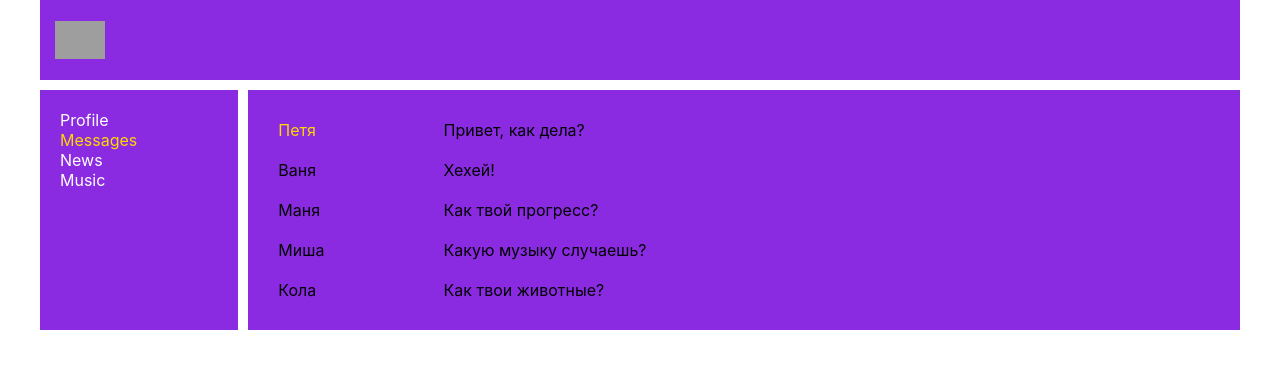
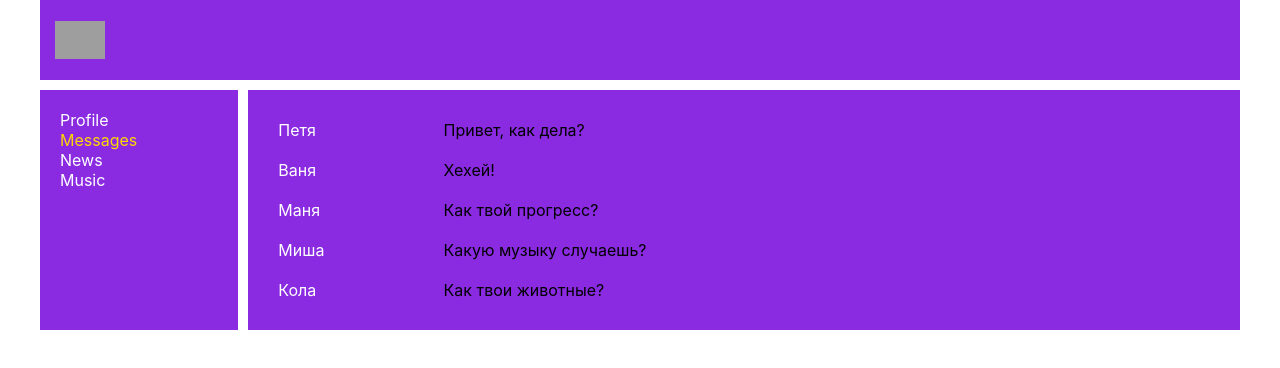
Before and after one commit to LitvintsevIgor/SocialNetworkTS, a React (Create React App) app: page /dialogs in a window 1280 px wide. Shown: the top 368 px of the page. Built offline with nearby package versions, Linux system fonts and the light colour scheme; grey boxes are pictures that could not be loaded.

Commit message:
23.Props for dialogs

```diff
--- a/src/Components/Dialogs/Dialogs.module.css
+++ b/src/Components/Dialogs/Dialogs.module.css
@@ -6,6 +6,12 @@
 .dialogsItems {
     padding: 20px;
 }
+
+.dialogsItems a {
+    color: white;
+    text-decoration: none;
+}
+
 
 .dialog {
     padding: 10px;
--- a/src/Components/Dialogs/Dialogs.tsx
+++ b/src/Components/Dialogs/Dialogs.tsx
@@ -1,42 +1,51 @@
 import React from "react";
+import {NavLink} from "react-router-dom";
 import s from "./Dialogs.module.css"
 
-export function Dialogs () {
+
+type DialogItemPropsType = {
+    id: number,
+    name: string
+}
+
+function DialogItem(props: DialogItemPropsType) {
+    let path = "/dialogs/" + props.id;
+    return (
+        <div className={s.dialog + " " + s.active}>
+            <NavLink to={path}>{props.name}</NavLink>
+        </div>
+    )
+};
+
+type MessagePropsType = {
+    message: string
+}
+
+function Message(props: MessagePropsType) {
+    return (
+        <div className={s.message}>
+            {props.message}
+        </div>
+    )
+}
+
+
+export function Dialogs() {
     return (
         <div className={s.dialogs}>
             <div className={s.dialogsItems}>
-                <div className={s.dialog + " " + s.active}>
-                    Петя
-                </div>
-                <div className={s.dialog}>
-                    Ваня
-                </div>
-                <div className={s.dialog}>
-                    Маня
-                </div>
-                <div className={s.dialog}>
-                    Миша
-                </div>
-                <div className={s.dialog}>
-                    Кола
-                </div>
+                <DialogItem name={"Петя"} id={1}/>
+                <DialogItem name={"Ваня"} id={2}/>
+                <DialogItem name={"Маня"} id={3}/>
+                <DialogItem name={"Миша"} id={4}/>
+                <DialogItem name={"Кола"} id={5}/>
             </div>
             <div className={s.messagesItems}>
-                <div className={s.message}>
-                    Привет, как дела?
-                </div>
-                <div className={s.message}>
-                    Хехей!
-                </div>
-                <div className={s.message}>
-                    Как твой прогресс?
-                </div>
-                <div className={s.message}>
-                    Какую музыку случаешь?
-                </div>
-                <div className={s.message}>
-                    Как твои животные?
-                </div>
+                <Message message={"Привет, как дела?"}/>
+                <Message message={"Хехей!"}/>
+                <Message message={"Как твой прогресс?"}/>
+                <Message message={"Какую музыку случаешь?"}/>
+                <Message message={"Как твои животные?"}/>
             </div>
         </div>
     )
--- a/src/Components/Profile/MyPosts/MyPosts.module.css
+++ b/src/Components/Profile/MyPosts/MyPosts.module.css
@@ -0,0 +1,7 @@
+.myPosts {
+    padding: 20px;
+}
+
+.post {
+    margin-top: 20px;
+}
--- a/src/Components/Profile/MyPosts/MyPosts.tsx
+++ b/src/Components/Profile/MyPosts/MyPosts.tsx
@@ -3,17 +3,17 @@ import s from "./MyPosts.module.css";
 import {Post} from "./Post/Post";
 
 
-export function MyPosts(props: any) {
-    debugger;
+export function MyPosts() {
     return (
-        <div>
+        <div className={s.myPosts}>
             My posts
             <div>
-                <textarea></textarea>
+                <div>
+                    <textarea></textarea>
+                </div>
                 <button>Add post</button>
             </div>
-
-            <div>
+            <div className={s.post}>
                 new post
             </div>
             <Post message={"Hello, how are you?"} likesCount={23}/>
--- a/src/Components/Profile/Profile.tsx
+++ b/src/Components/Profile/Profile.tsx
@@ -1,16 +1,14 @@
 import React from "react";
 import s from "./Profile.module.css";
 import {MyPosts} from "./MyPosts/MyPosts";
+import {ProfileInfo} from "./ProfileInfo/ProfileInfo";
 
 
-export function Profile () {
+export function Profile() {
     return (
         <div>
-            <img src="https://www.metoffice.gov.uk/binaries/content/gallery/metofficegovuk/hero-images/advice/beaches--ocean/aerial-view-of-the-beach-shore.jpg" alt=""/>
-            <div>
-                ava+description
-            </div>
-           <MyPosts/>
+            <ProfileInfo avatar={"https://www.metoffice.gov.uk/binaries/content/gallery/metofficegovuk/hero-images/advice/beaches--ocean/aerial-view-of-the-beach-shore.jpg"} description={"ava+description"} />
+            <MyPosts/>
         </div>
     )
 }
--- /dev/null
+++ b/src/Components/Profile/ProfileInfo/ProfileInfo.module.css
@@ -0,0 +1,3 @@
+.description {
+    padding: 20px;
+}
--- /dev/null
+++ b/src/Components/Profile/ProfileInfo/ProfileInfo.tsx
@@ -0,0 +1,21 @@
+import React from "react";
+import s from "./ProfileInfo.module.css";
+
+
+type ProfileInfoPropsType = {
+    avatar: string
+    description: string
+}
+
+export function ProfileInfo(props:ProfileInfoPropsType) {
+    return (
+        <div className={s.profileInfo}>
+            <img
+                src={props.avatar}
+                alt=""/>
+            <div className={s.description}>
+                {props.description}
+            </div>
+        </div>
+    )
+};
```
Also changed, not shown: 1 other file (tests, documents, lock files or other folders).
